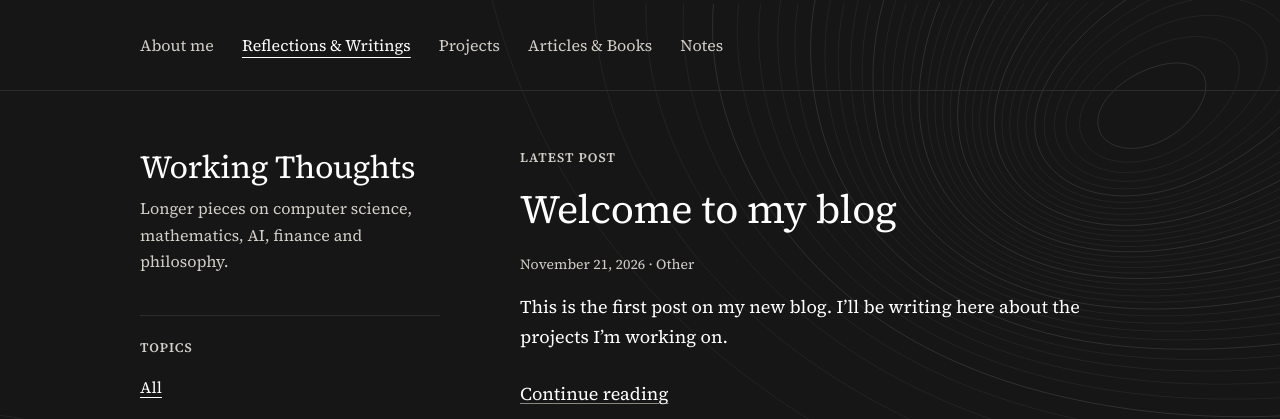
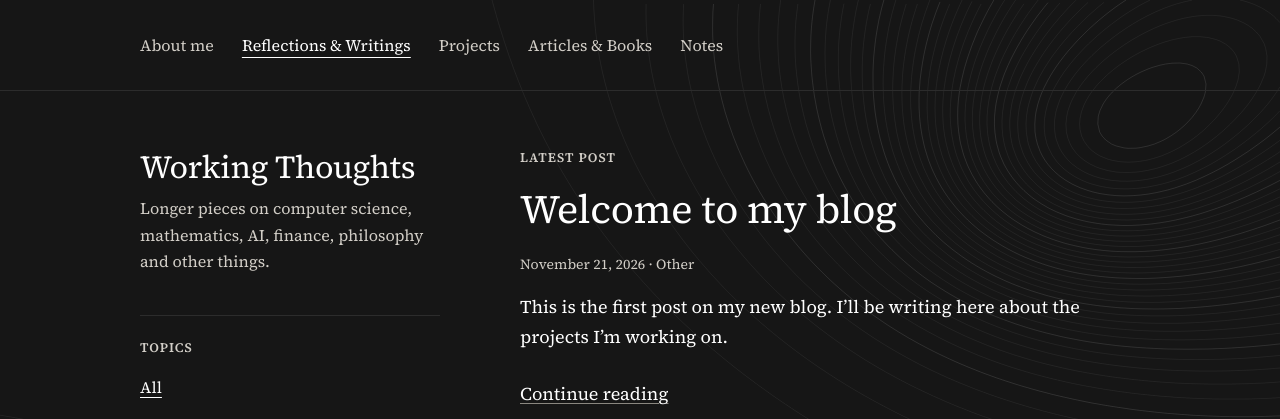
Before and after one commit to David-Berntsson/David-Berntsson.github.io, a Jekyll site: the page built from writings/index.md, in a window 1280 px wide. Shown: the top 419 px of the page. Built offline with Jekyll 4.4.1, drawn with Linux system fonts in a browser that asks for light colours.

Commit message:
Update writings_description to include additional topics

```diff
--- a/_config.yml
+++ b/_config.yml
@@ -4,7 +4,7 @@ description: Various thoughts and reflections
 
 # The heading and line at the top of the Reflections & Writings sidebar.
 writings_title: Working Thoughts
-writings_description: Longer pieces on computer science, mathematics, AI, finance and philosophy.
+writings_description: Longer pieces on computer science, mathematics, AI, finance, philosophy and other things.
 github_url: https://github.com/David-Berntsson
 email: "[your email]"   # shown under Contact on the About page
 
```
